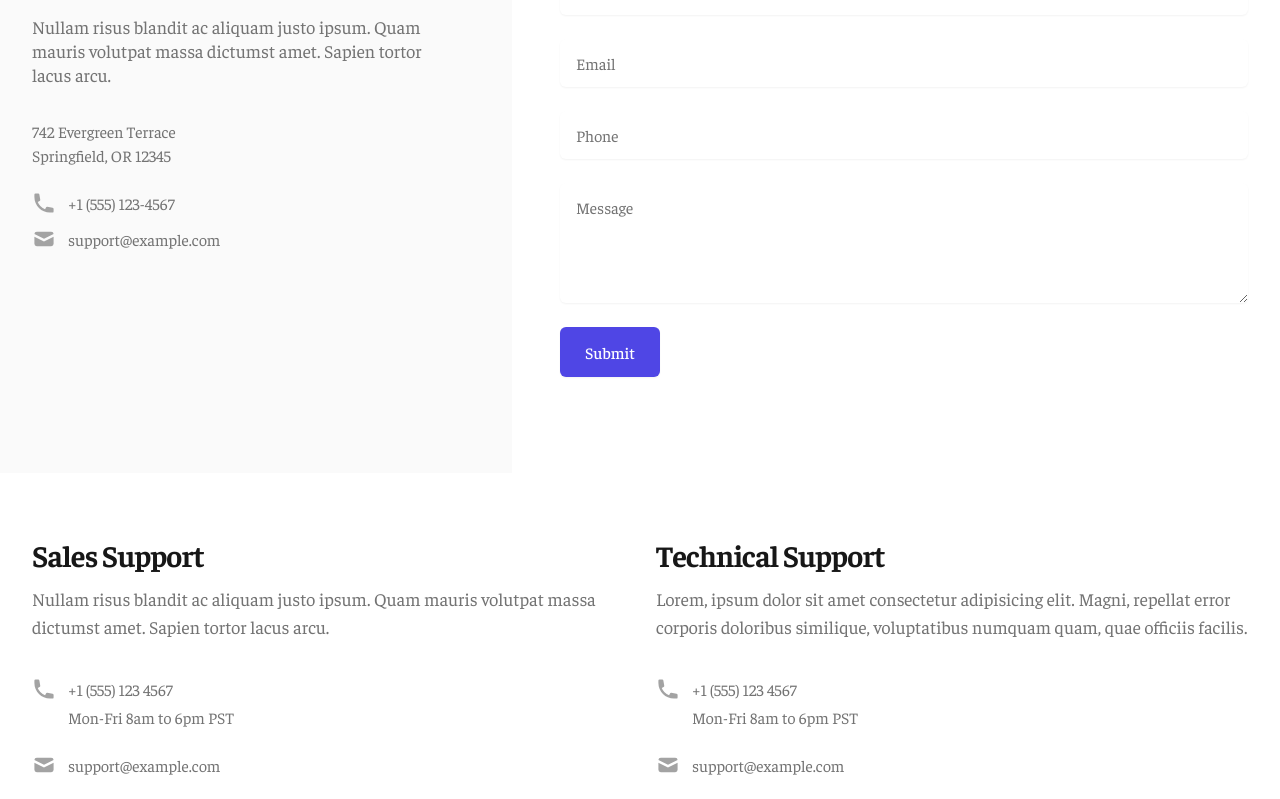
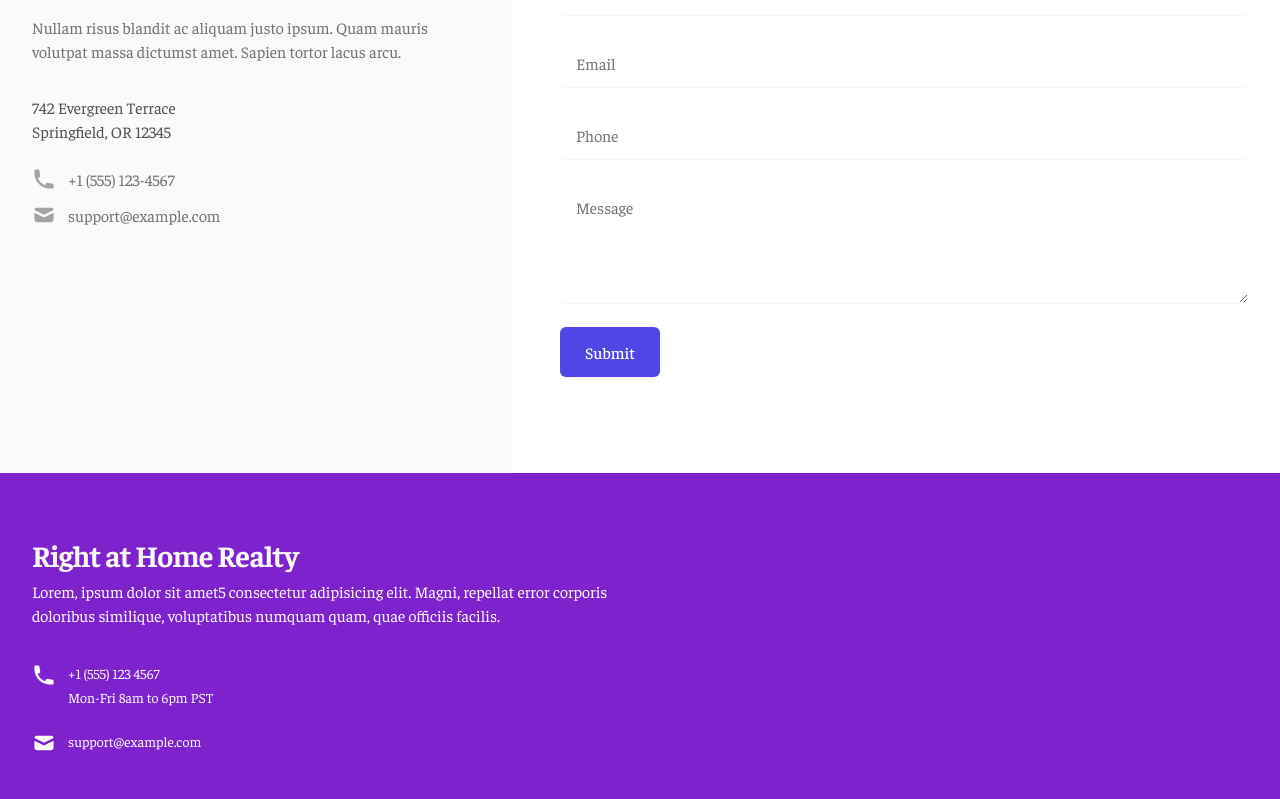
Before and after one commit to iamwillcode/agentwebb, a Next.js app: page /contact in a window 1280 px wide. Shown: the part 201-1000 px from the top of the page. Built offline with nearby package versions, Linux system fonts and the light colour scheme.

Commit message:
updated contact iand included info for right at home reality

```diff
--- a/pages/contact.tsx
+++ b/pages/contact.tsx
@@ -7,8 +7,12 @@ export default function Contact() {
       <Head>
         <title>Contact - AgentWebb</title>
         <meta name="title" content="Contact - AgentWebb" />
-        <meta name="description" content="Get unbiased and honest information about the real estate buying and selling process. Learn from 25+ years of experience and be ready for any red flags." />
+        <meta
+          name="description"
+          content="Get unbiased and honest information about the real estate buying and selling process. Learn from 25+ years of experience and be ready for any red flags."
+        />
       </Head>
+      <main className="">
         <div className="relative bg-white">
           <div className="absolute inset-0">
             <div className="absolute inset-y-0 left-0 w-1/2 bg-gray-50" />
@@ -19,16 +23,16 @@ export default function Contact() {
                 <h2 className="text-2xl font-bold tracking-tight text-gray-900 sm:text-3xl">
                   Get in touch
                 </h2>
-              <p className="mt-3 text-lg leading-6 text-gray-500">
+                <p className="mt-3 text-gray-500 body-large">
                   Nullam risus blandit ac aliquam justo ipsum. Quam mauris
                   volutpat massa dictumst amet. Sapien tortor lacus arcu.
                 </p>
-              <dl className="mt-8 text-base text-gray-500">
+                <dl className="mt-8 text-gray-500 body-large">
                   <div>
                     <dt className="sr-only">Postal address</dt>
                     <dd>
-                    <p>742 Evergreen Terrace</p>
-                    <p>Springfield, OR 12345</p>
+                      <p className="body-large">742 Evergreen Terrace</p>
+                      <p className="body-large">Springfield, OR 12345</p>
                     </dd>
                   </div>
                   <div className="mt-6">
@@ -127,67 +131,43 @@ export default function Contact() {
           </div>
         </div>
         <Example />
+      </main>
     </>
   );
 }
 
-
 function Example() {
   return (
-    <div className="bg-white">
+    <section className="bg-purple-700">
       <div className="px-6 py-16 mx-auto max-w-7xl lg:px-8">
         <div className="max-w-lg mx-auto md:grid md:max-w-none md:grid-cols-2 md:gap-8">
-          <div>
-            <h2 className="text-2xl font-bold text-gray-900 sm:text-3xl sm:tracking-tight">Sales Support</h2>
-            <div className="mt-3">
-              <p className="text-lg text-gray-500">
-                Nullam risus blandit ac aliquam justo ipsum. Quam mauris volutpat massa dictumst amet. Sapien tortor
-                lacus arcu.
+          <div className="mt-12 sm:mt-16 md:mt-0">
+            <h2 className="text-2xl font-bold text-gray-50 sm:text-3xl sm:tracking-tight">
+              Right at Home Realty
+            </h2>
+            <p className="mt-1.5 body-large text-gray-50">
+              Lorem, ipsum dolor sit amet5 consectetur adipisicing elit. Magni,
+              repellat error corporis doloribus similique, voluptatibus numquam
+              quam, quae officiis facilis.
             </p>
-            </div>
             <div className="mt-9">
               <div className="flex">
                 <div className="flex-shrink-0">
-                  <HiPhone className="w-6 h-6 text-gray-400" aria-hidden="true" />
+                  <HiPhone
+                    className="w-6 h-6 text-gray-50"
+                    aria-hidden="true"
+                  />
                 </div>
-                <div className="ml-3 text-base text-gray-500">
+                <div className="ml-3 body-medium text-gray-50">
                   <p>+1 (555) 123 4567</p>
                   <p className="mt-1">Mon-Fri 8am to 6pm PST</p>
                 </div>
               </div>
               <div className="flex mt-6">
                 <div className="flex-shrink-0">
-                  <HiMail className="w-6 h-6 text-gray-400" aria-hidden="true" />
+                  <HiMail className="w-6 h-6 text-gray-50" aria-hidden="true" />
                 </div>
-                <div className="ml-3 text-base text-gray-500">
-                  <p>support@example.com</p>
-                </div>
-              </div>
-            </div>
-          </div>
-          <div className="mt-12 sm:mt-16 md:mt-0">
-            <h2 className="text-2xl font-bold text-gray-900 sm:text-3xl sm:tracking-tight">Technical Support</h2>
-            <div className="mt-3">
-              <p className="text-lg text-gray-500">
-                Lorem, ipsum dolor sit amet consectetur adipisicing elit. Magni, repellat error corporis doloribus
-                similique, voluptatibus numquam quam, quae officiis facilis.
-              </p>
-            </div>
-            <div className="mt-9">
-              <div className="flex">
-                <div className="flex-shrink-0">
-                  <HiPhone className="w-6 h-6 text-gray-400" aria-hidden="true" />
-                </div>
-                <div className="ml-3 text-base text-gray-500">
-                  <p>+1 (555) 123 4567</p>
-                  <p className="mt-1">Mon-Fri 8am to 6pm PST</p>
-                </div>
-              </div>
-              <div className="flex mt-6">
-                <div className="flex-shrink-0">
-                  <HiMail className="w-6 h-6 text-gray-400" aria-hidden="true" />
-                </div>
-                <div className="ml-3 text-base text-gray-500">
+                <div className="ml-3 body-medium text-gray-50">
                   <p>support@example.com</p>
                 </div>
               </div>
@@ -195,6 +175,6 @@ function Example() {
           </div>
         </div>
       </div>
-    </div>
-  )
+    </section>
+  );
 }
```
Lines whose indentation alone changed are shown as unchanged.
